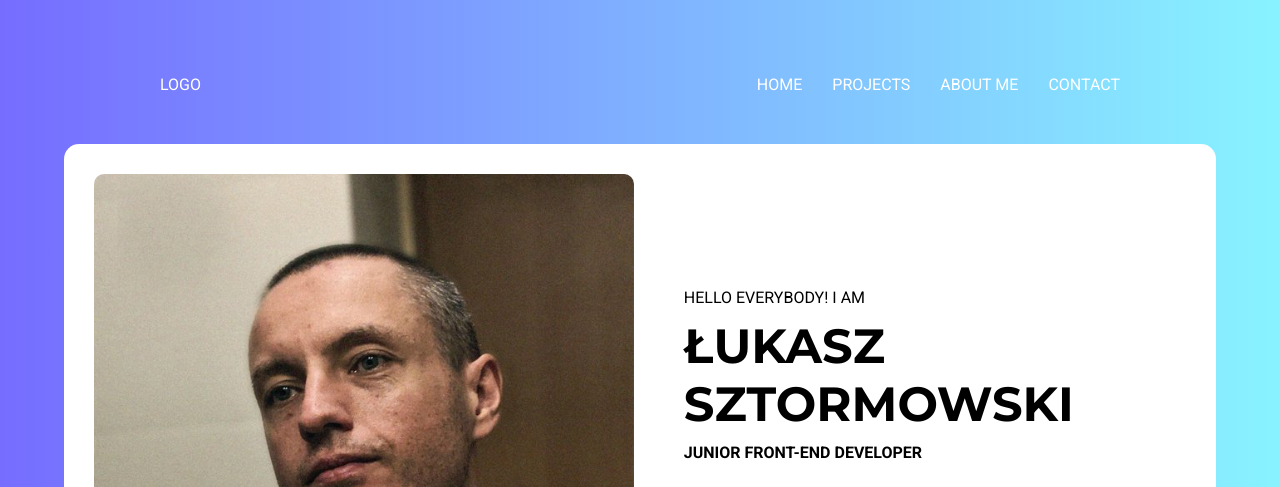
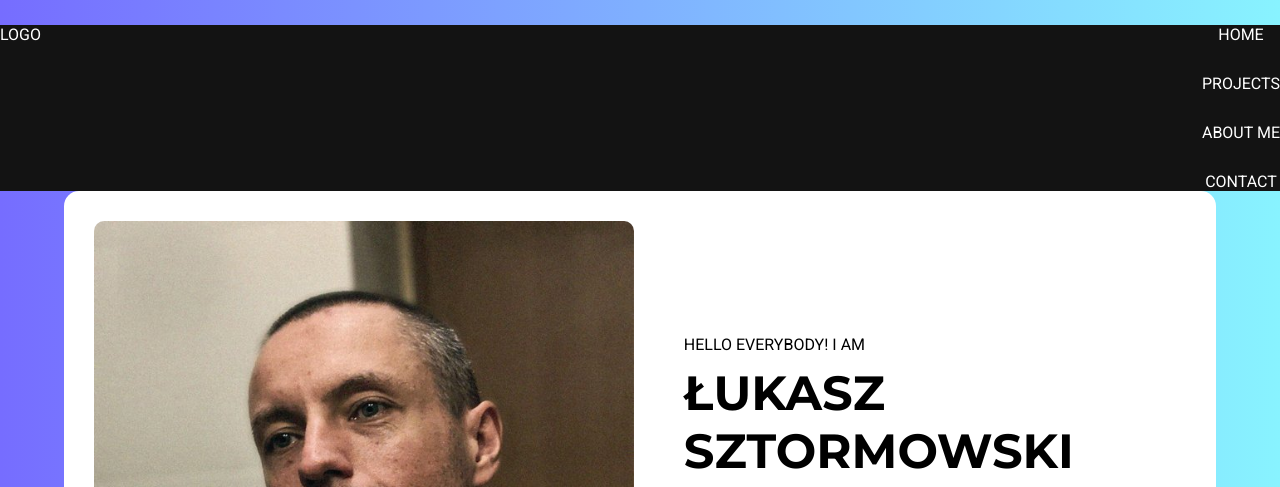
Before and after one commit to qkiczw/portfolio2022, a website: page src/index.html in a window 1280 px wide. Shown: the top 487 px of the page. Drawn offline with nearby package versions, Linux system fonts and the light colour scheme; files that its build step writes are made by us from their sources.

Commit message:
Add styles to a navbar.

```diff
--- a/src/index.html
+++ b/src/index.html
@@ -19,13 +19,13 @@
     <div class="app">
       <section class="header__section">
         <div class="header">
-          <nav class="main-nav">
-            <div class="main-nav__logo">LOGO</div>
-            <ul class="main-nav__menu">
-              <li class="main-nav__menu__item"><a href="#">home</a></li>
-              <li class="main-nav__menu__item"><a href="#">projects</a></li>
-              <li class="main-nav__menu__item"><a href="#">about me</a></li>
-              <li class="main-nav__menu__item"><a href="#">contact</a></li>
+          <nav class="navbar">
+            <div class="navbar__logo">LOGO</div>
+            <ul class="navbar__menu">
+              <li class="navbar__menu__item"><a href="#">home</a></li>
+              <li class="navbar__menu__item"><a href="#">projects</a></li>
+              <li class="navbar__menu__item"><a href="#">about me</a></li>
+              <li class="navbar__menu__item"><a href="#">contact</a></li>
             </ul>
           </nav>
           <div class="header__container">
--- a/src/sass/styles.scss
+++ b/src/sass/styles.scss
@@ -18,6 +18,7 @@
 $general-padding: 3rem;
 $icon-color: rgb(77, 77, 77);
 $icon-color-hover: rgb(40, 40, 40);
+$menu-color-dark: #131313;
 
 * {
   margin: 0;
@@ -57,17 +58,19 @@ body {
     min-height: 100px;
     background-image: -webkit-linear-gradient(0deg, #766dff 0%, #88f3ff 100%);
 
-    .main-nav {
+    .navbar {
       width: 100%;
       display: flex;
       justify-content: space-between;
       flex-direction: row;
-      padding: 5rem 16rem;
+      background-color: $menu-color-dark;
+      // padding: 5rem 16rem;
       &__logo {
         color: #ffffff;
       }
       &__menu {
         @include cenenter-in-row;
+        flex-direction: column;
         list-style: none;
         gap: 3rem;
         text-transform: uppercase;
```
Also changed, not shown: public/index.html (+7 -7 lines), public/css/styles.css.
